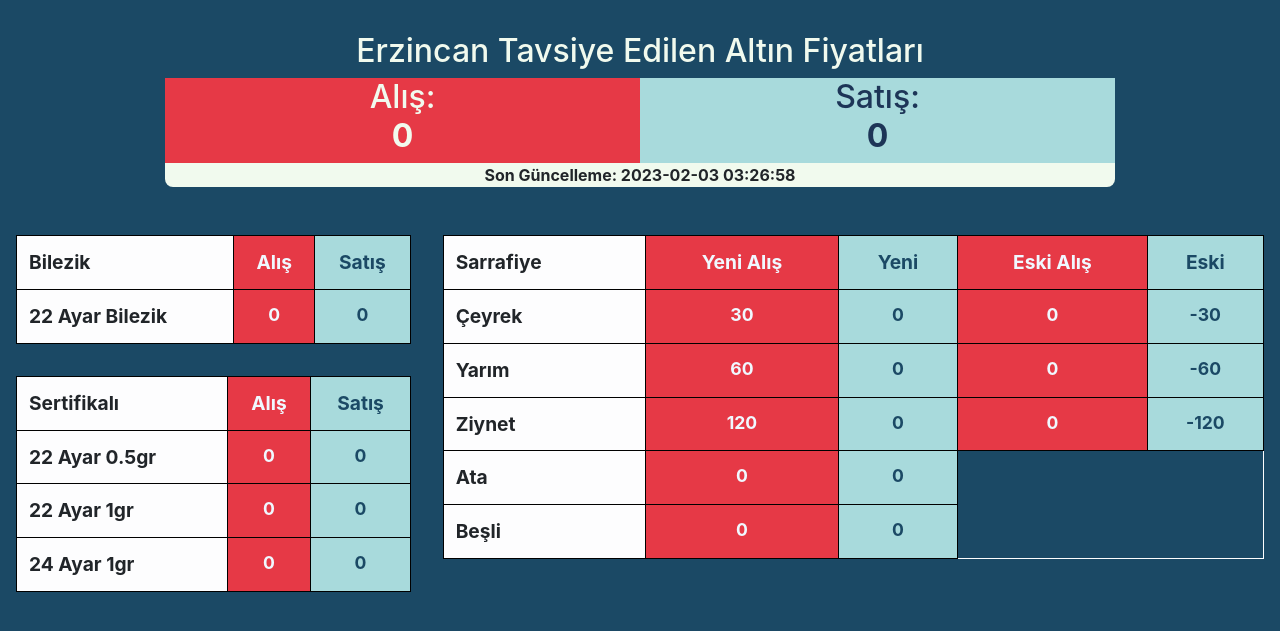
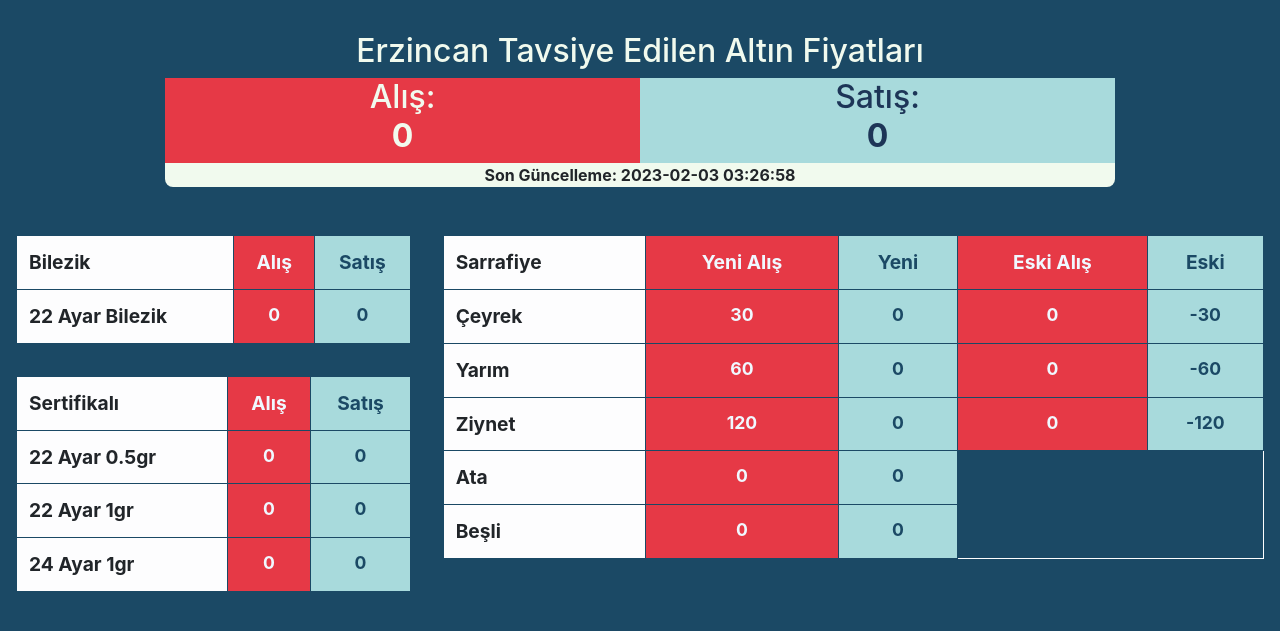
Before and after one commit to 1942Spectre/erzincan_kuyumcular, a Flask app: page / in a window 1280 px wide. Shown: the top 631 px of the page. Run offline with Flask 2, Linux system fonts and the light colour scheme; parts of the project's set-up code (start-up, migrations or seed data) failed here and were passed over.

Commit message:
visual changes

```diff
--- a/templates/home.html
+++ b/templates/home.html
@@ -7,11 +7,11 @@ title %} {% block content %}
   }
 
   th {
-    border: 1px solid black !important;
+    border: 1px solid #1b4965 !important;
   }
 
   td{
-    border: 1px solid black !important;
+    border: 1px solid #1b4965 !important;
   }
 
   .td-empty{
```
